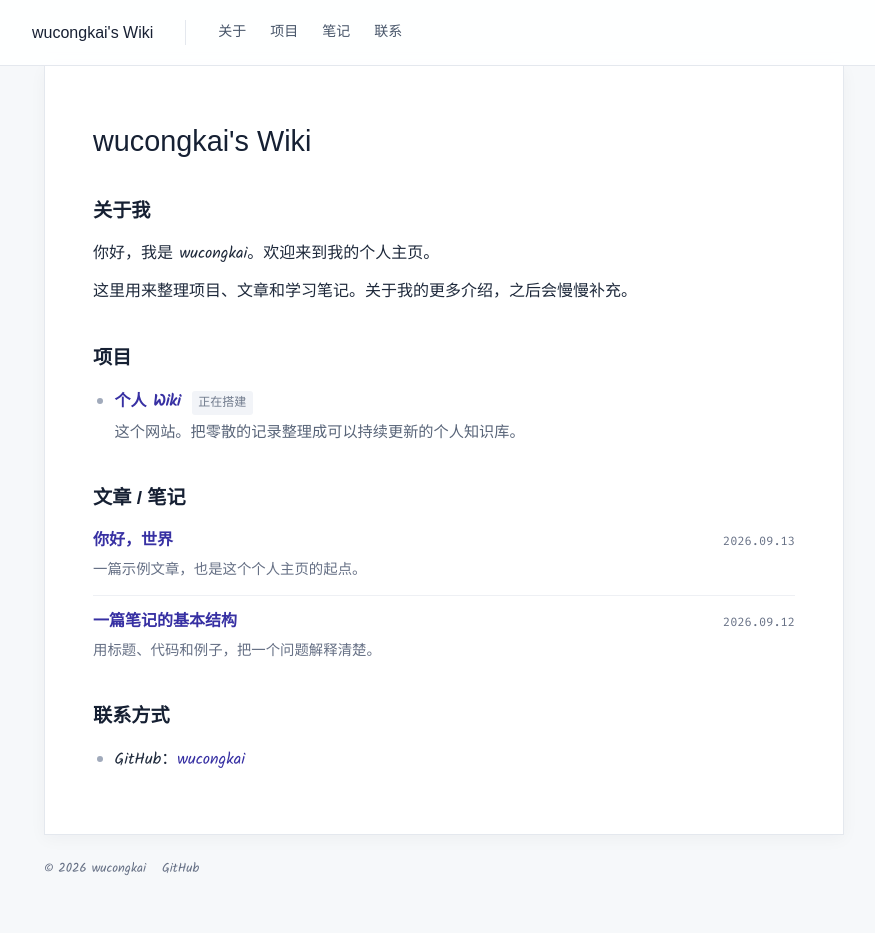
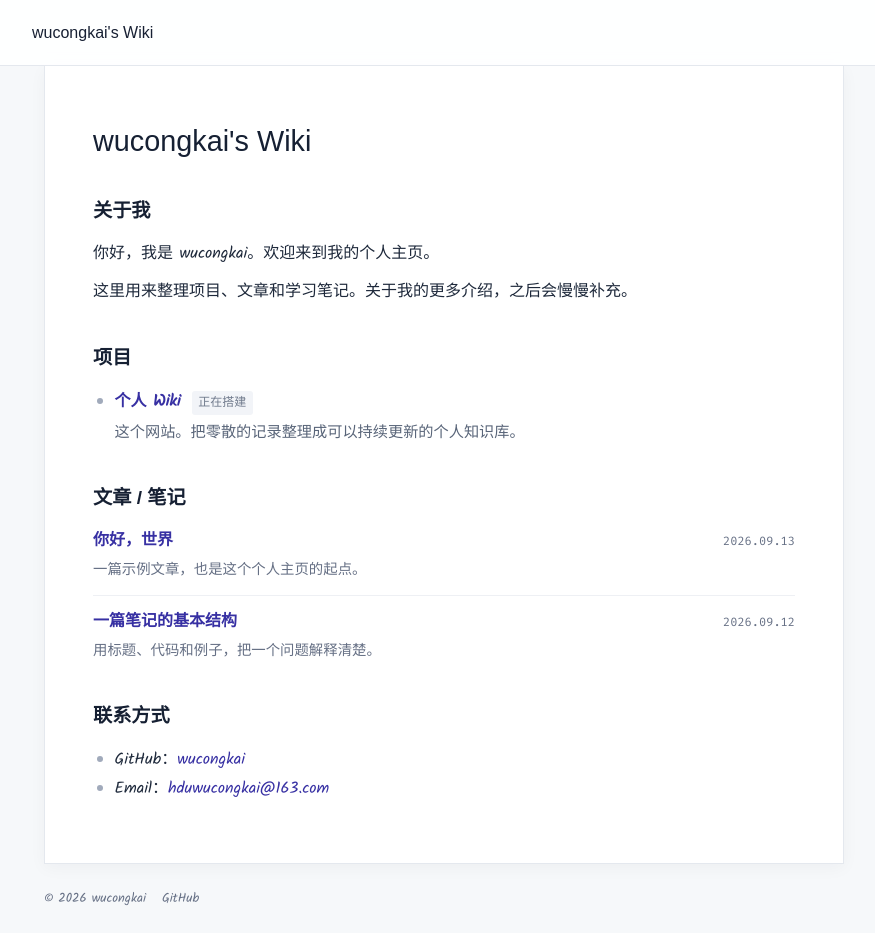
Before and after one commit to wucongkai/wucongkai.github.io, a Next.js app: page / in a window 1280 px wide. Shown: the whole page, without its empty margins (100-975 px from the left). Before the commit the page ends 903 px from the top, so only its background shows below. Built offline with nearby package versions, Linux system fonts and the light colour scheme; a web font is replaced by a local one.

Commit message:
Remove section navigation and add contact email

```diff
--- a/app/globals.css
+++ b/app/globals.css
@@ -20,8 +20,6 @@ a:focus-visible, summary:focus-visible { outline: 2px solid var(--link); outline
 .site-header { position: sticky; top: 0; z-index: 30; background: rgb(255 255 255 / 88%); backdrop-filter: blur(12px); border-bottom: 1px solid var(--line); }
 .header-inner { max-width: 1080px; margin: auto; min-height: 65px; padding: .8rem 2rem; display: flex; gap: 2rem; align-items: center; }
 .wordmark { font-family: var(--heading-font); color: #172033; font-size: 1rem; white-space: nowrap; }
-nav { display: flex; gap: 1.5rem; align-items: center; padding-left: 2rem; border-left: 1px solid var(--line); }
-nav a { color: #475569; font-size: .875rem; white-space: nowrap; }
 .page-shell { max-width: 1040px; padding: 0 1.5rem; margin: 0 auto; }
 .paper { max-width: 800px; min-height: calc(100svh - 150px); padding: 3.4rem 3rem 3.7rem; background: var(--paper); border: 1px solid var(--line); border-top: 0; box-shadow: 0 4px 16px rgb(15 23 42 / 4%); }
 .eyebrow { color: var(--muted); font-family: 'Fira Mono', monospace; letter-spacing: .15em; font-size: .75rem; margin: 0 0 .65rem; }
@@ -85,8 +83,6 @@ li::marker { color: #a1aabb; }
 @media (max-width: 767px) {
   .header-inner { flex-wrap: wrap; gap: .45rem; padding: .7rem 1.25rem; }
   .wordmark { width: 100%; font-size: .94rem; }
-  nav { gap: 1.6rem; padding: 0; border: 0; }
-  nav a { min-height: 30px; display: inline-flex; align-items: center; }
   .page-shell { padding: 0; }
   .paper { padding: 2rem 1.3rem 3rem; border: 0; box-shadow: none; }
   h1 { font-size: 1.55rem; }
--- a/app/layout.tsx
+++ b/app/layout.tsx
@@ -22,12 +22,6 @@ export default function RootLayout({ children }: { children: React.ReactNode })
         <header className="site-header">
           <div className="header-inner">
             <Link className="wordmark" href="/">{site.title}</Link>
-            <nav aria-label="主导航">
-              <Link href="/#about">关于</Link>
-              <Link href="/#projects">项目</Link>
-              <Link href="/#notes">笔记</Link>
-              <Link href="/#contact">联系</Link>
-            </nav>
           </div>
         </header>
         <div className="page-shell"><main className="paper" id="main">{children}</main></div>
--- a/app/page.tsx
+++ b/app/page.tsx
@@ -44,7 +44,7 @@ export default async function Home() {
         <h2>联系方式</h2>
         <ul className="contact-list">
           <li>GitHub：<a href={site.github}>{site.name}</a></li>
-          {site.email && <li>邮箱：<a href={`mailto:${site.email}`}>{site.email}</a></li>}
+          {site.email && <li>Email：<a href={`mailto:${site.email}`}>{site.email}</a></li>}
         </ul>
       </section>
     </>
--- a/site.config.ts
+++ b/site.config.ts
@@ -5,7 +5,7 @@ export const site = {
   description: 'wucongkai 的个人主页：项目、文章与学习笔记。',
   url: 'https://wucongkai.github.io',
   github: 'https://github.com/wucongkai',
-  email: '',
+  email: 'hduwucongkai@163.com',
   bio: [
     '你好，我是 wucongkai。欢迎来到我的个人主页。',
     '这里用来整理项目、文章和学习笔记。关于我的更多介绍，之后会慢慢补充。',
```
